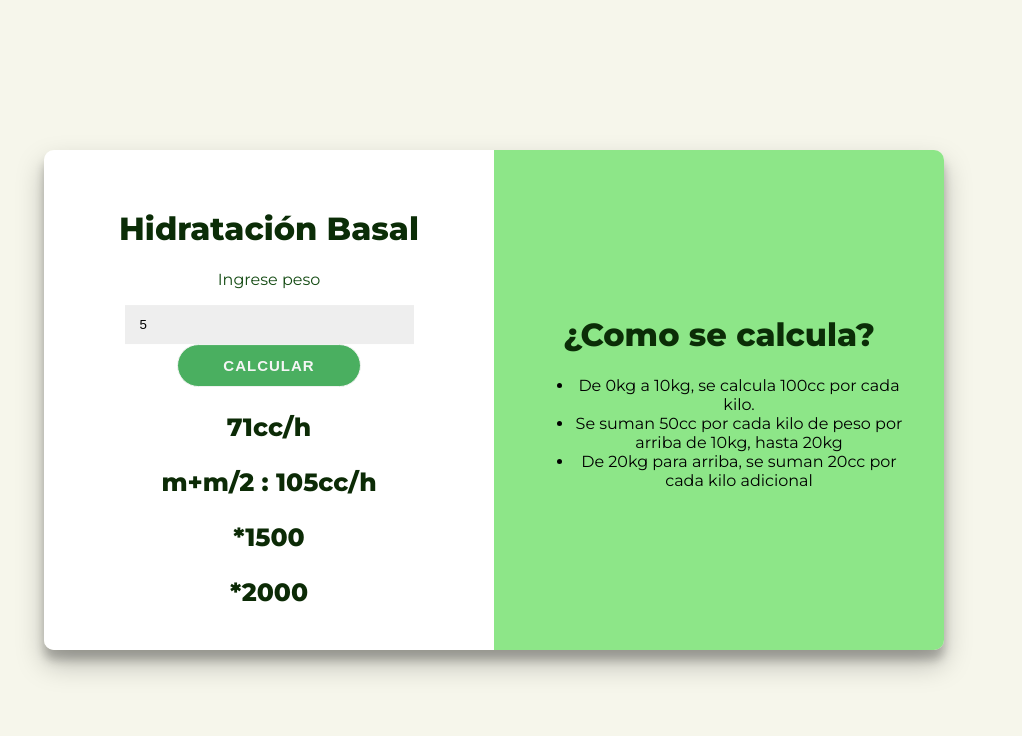
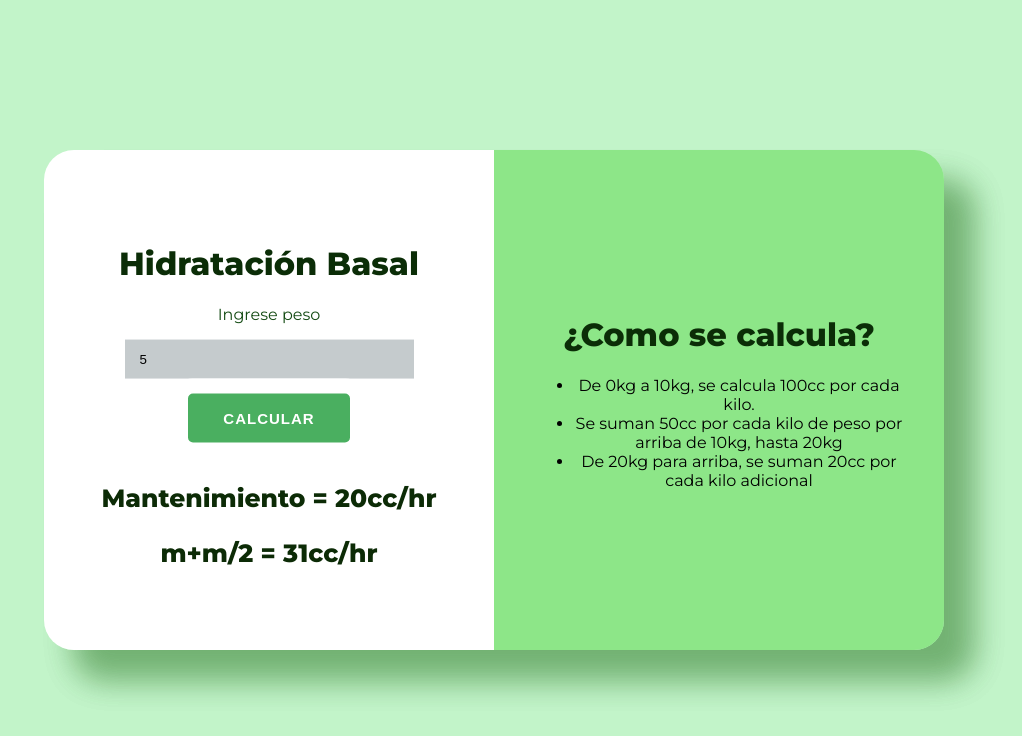
Before and after one commit to GianinaA/tarea-calculadora, a plain HTML site: page index.html in a window 1280 px wide. Both pictures are taken after typing "5" into the empty fields and a click on the button "CALCULAR". Shown: the whole page, without its empty margins (146-1168 px from the left). Drawn offline with Linux system fonts and the light colour scheme.

Commit message:
Add files via upload

```diff
--- /dev/null
+++ b/scrip.js
@@ -0,0 +1,70 @@
+const ERROR = document.getElementById("error");
+const FLU = document.getElementById("flu");
+const MAN = document.getElementById("man");
+const IMPUT = document.getElementById("peso");
+const BOTON = document.getElementById("calcular");
+const SC = document.getElementById("sc");
+const SC2 = document.getElementById("sc2");
+
+ERROR.style.display = "display";
+
+BOTON.addEventListener("click", ()=>{
+    let peso = IMPUT.value
+
+    if (peso > 0){
+        ERROR.style.display = "none";
+        if (peso >0 && peso <= 30){
+            let res = holliday(peso);
+            console.log(res);
+            let flujo = calcFlujo(res);
+            let mantenimiento = flujo*1.5;
+            FLU.innerHTML = 'Mantenimiento = ' + Math.trunc(flujo) + 'cc/hr';
+            MAN.innerHTML = 'm+m/2 = ' + Math.trunc(mantenimiento) + 'cc/hr';
+            FLU.style.display = 'block';
+            MAN.style.display = 'block';
+            SC.style.display = 'none';
+            SC2.style.display = 'none';
+        } else{
+            let res2 = superficieC(peso);
+            console.log(res2);
+            SC.innerHTML = Math.trunc(res2*1500) + '(*1500)cc/hr';
+            SC2.innerHTML = Math.trunc(res2*2000) + '(*2000)cc/hr';
+            FLU.style.display = 'none';
+            MAN.style.display = 'none';
+            SC.style.display = 'block';
+            SC2.style.display = 'block';
+
+
+        }
+
+    } else{
+        console.log("error");
+        ERROR.style.display = "block";
+        FLU.style.display = "none";
+        MAN.style.display = "none";
+    }
+
+});
+
+function holliday(peso){
+    let volumen;
+    if (peso <= 10){
+        volumen = peso * 100;
+    } else if (peso > 10 && peso <= 20){
+        volumen = 1000 + (peso-10) * 50;
+    } else {
+        volumen = 1500 + (peso-20) * 20;
+    }
+    return volumen;
+}
+function calcFlujo(res){
+   let flujo;
+   flujo = res / 24;
+   return flujo
+}
+
+function superficieC(peso){
+    let corporal;
+     corporal = ( (peso * 4) + 7) / (peso + 90);
+    return corporal;
+}
--- a/style.css
+++ b/style.css
@@ -1,7 +1,7 @@
 @import url('https://fonts.googleapis.com/css?family=Montserrat:400,800');
 
 body{
-    background: rgb(246, 246, 235);
+    background: rgb(194, 244, 201);
     font-family: 'Montserrat', sans-serif;
     color: #144b13;
 }
@@ -44,21 +44,21 @@ h1 {
 input{
     width: 70%;
     padding: 12px 15px;
-    border:none;
-    background-color: #eee;
+    border: rgb(6, 70, 8);
+    background-color: #c5cbcd;
 }
 
 button{
     font-size: 15px;
-    font-weight: bold;
-    padding: 12px 45px;
-    border-radius: 30px;
+    font-weight:bold;
+    padding: 16px 35px;
+    border-radius: 20px;
     background-color: rgb(74, 175, 96);
-    border: 1px solid;
-    color: rgb(245, 245, 245);
+    border: 15px solid;
+    color:white;
     text-transform: uppercase;
     letter-spacing: 1px;
-    transition: transform 20ms ease-in;
+    transition: transform 10ms ease-in;
 }
 
 button:active{
@@ -72,10 +72,10 @@ button:active{
     position: absolute;
     inset: 0;
     margin: auto;
-    border-radius: 10px;
+    border-radius: 30px;
     overflow: hidden;
-    box-shadow: 0 14px 28px rgba(0,0,0,0.25),
-    0 10px 10px rgba(0,0,0,0.22);
+    box-shadow: 30px 30px 30px rgba(15, 97, 9, 0.25),
+    30px 30px 30px rgba(15,97,9,0.25);
 }
 
 #error{
@@ -87,6 +87,6 @@ button:active{
     color: #0c2b06;
     font-weight: bold;
     font-size: 25px;
-    margin-bottom: 5px;
-    display: block;
+    margin-bottom: 10px;
+    display: none;
 }
```
